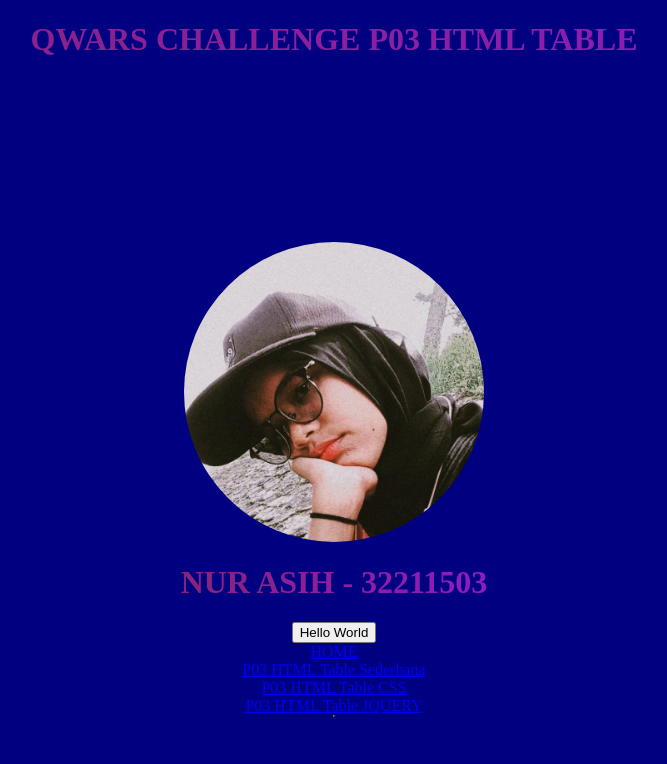
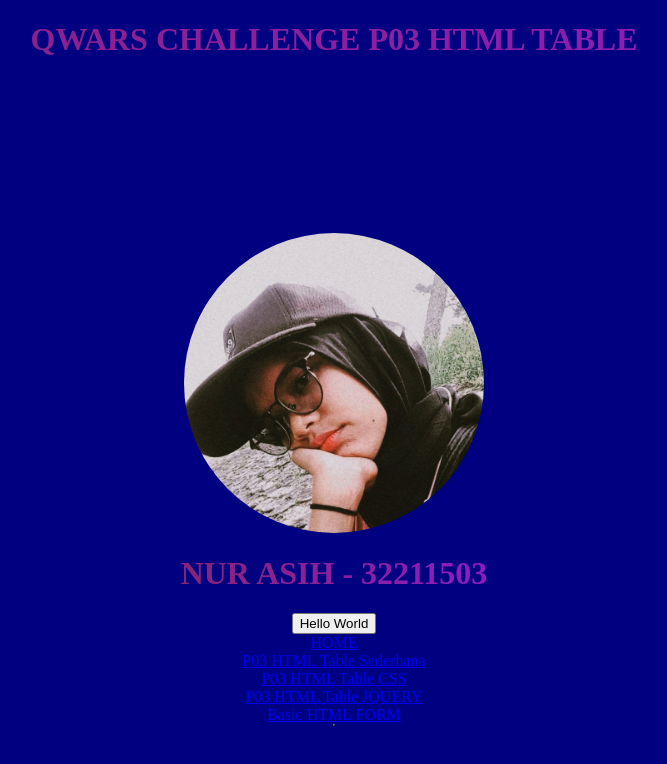
Before and after one commit to nurasih31/nurasih31.github.io, a plain HTML site: page p03/index.html in a window 1280 px wide. Shown: the whole page, without its empty margins (306-973 px from the left). Drawn offline with Linux system fonts and the light colour scheme.

Commit message:
Update index.html

```diff
--- a/p03/index.html
+++ b/p03/index.html
@@ -46,6 +46,7 @@
           <a bgcolor="blue" href="index_2.html" onclick="return confirm('apakah anda ingin melihat Table Sederhana? jika YA klik OK!')">P03 HTML Table Sederhana</a>
           <a bgcolor="blue" href="index_3.html" onclick="return confirm('apakah anda ingin melihat Table CSS? jika YA klik OK!')">P03 HTML Table CSS</a>
           <a bgcolor="blue" href="index_4.html" onclick="return confirm('apakah anda ingin melihat Table JQUERY? jika YA klik OK!')">P03 HTML Table JQUERY</a>
+          <a bgcolor="blue" href="index_5.html" onclick="return confirm('apakah anda ingin melihat Basic Form PMB? jika YA klik OK!')">Basic HTML FORM</a>
 
         </table>
 
```
